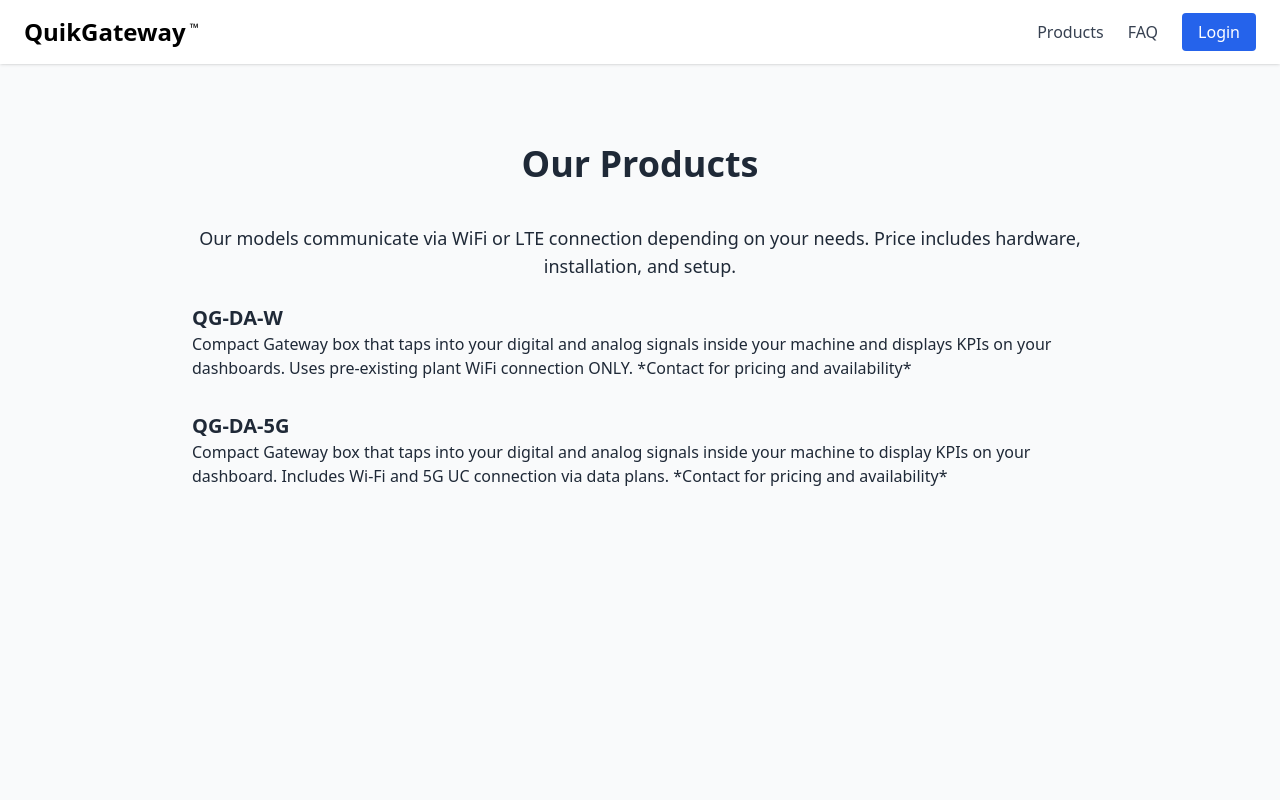
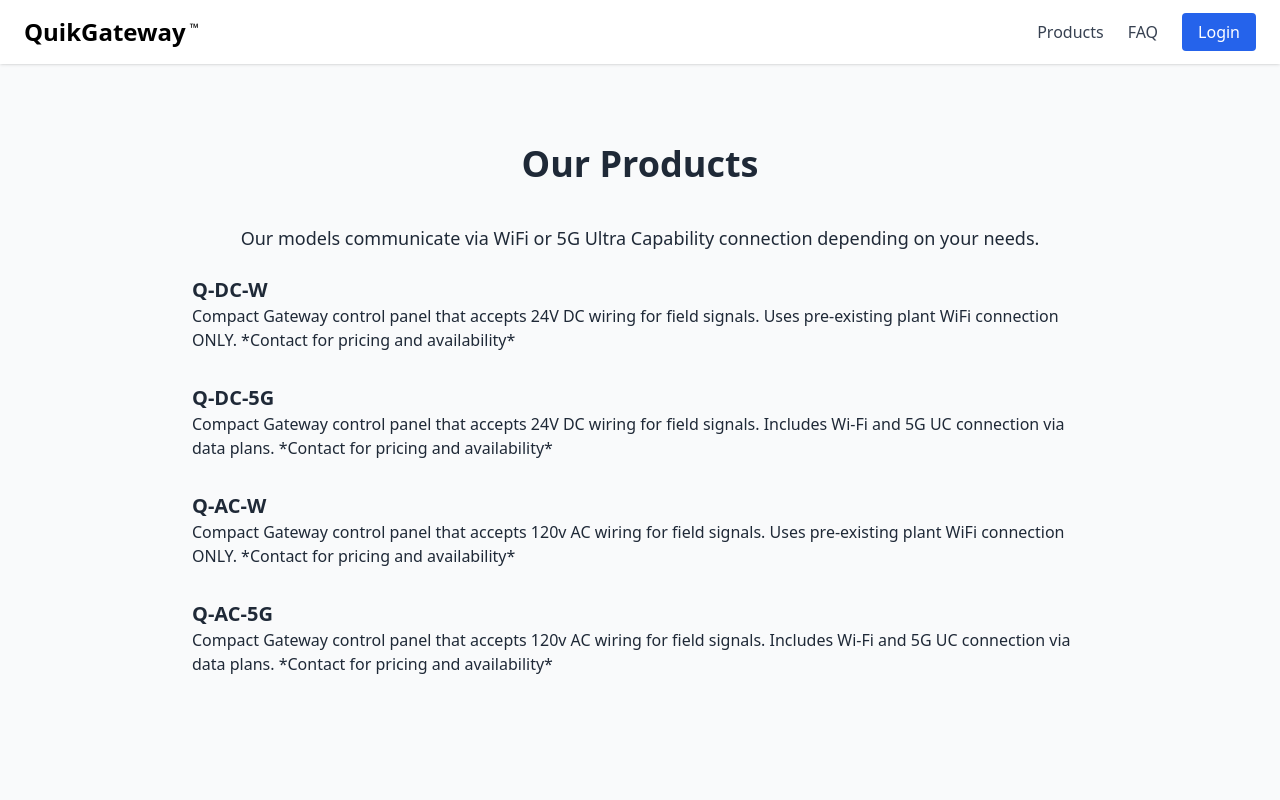
Before and after one commit to domcruz4/quikgateway-site, a Next.js app: page /products in a window 1280 px wide. Shown: the top 800 px of the page. Built offline with nearby package versions, Linux system fonts and the light colour scheme.

Commit message:
Updated logo

```diff
--- a/src/app/products/page.tsx
+++ b/src/app/products/page.tsx
@@ -4,19 +4,31 @@ export default function ProductsPage() {
       <section className="max-w-4xl mx-auto">
         <h1 className="text-4xl font-bold mb-10 text-center">Our Products</h1>
         <p className="text-lg text-center mb-6">
-          Our models communicate via WiFi or LTE connection depending on your needs. Price includes hardware, installation, and setup.
+          Our models communicate via WiFi or 5G Ultra Capability connection depending on your needs.
         </p>
 
         <ul className="space-y-8">
           <li>
-            <h2 className="text-xl font-semibold">QG-DA-W</h2>
-            <p>Compact Gateway box that taps into your digital and analog signals inside your machine and displays KPIs on your dashboards. Uses pre-existing plant WiFi connection ONLY.
+            <h2 className="text-xl font-semibold">Q-DC-W</h2>
+            <p>Compact Gateway control panel that accepts 24V DC wiring for field signals. Uses pre-existing plant WiFi connection ONLY.
               *Contact for pricing and availability*
             </p>
           </li>
           <li>
-            <h2 className="text-xl font-semibold">QG-DA-5G</h2>
-            <p>Compact Gateway box that taps into your digital and analog signals inside your machine to display KPIs on your dashboard. Includes Wi-Fi and 5G UC connection via data plans.
+            <h2 className="text-xl font-semibold">Q-DC-5G</h2>
+            <p>Compact Gateway control panel that accepts 24V DC wiring for field signals. Includes Wi-Fi and 5G UC connection via data plans.
+              *Contact for pricing and availability*
+            </p>
+          </li>
+                    <li>
+            <h2 className="text-xl font-semibold">Q-AC-W</h2>
+            <p>Compact Gateway control panel that accepts 120v AC wiring for field signals. Uses pre-existing plant WiFi connection ONLY.
+              *Contact for pricing and availability*
+            </p>
+          </li>
+                    <li>
+            <h2 className="text-xl font-semibold">Q-AC-5G</h2>
+            <p>Compact Gateway control panel that accepts 120v AC wiring for field signals. Includes Wi-Fi and 5G UC connection via data plans.
               *Contact for pricing and availability*
             </p>
           </li>
```
